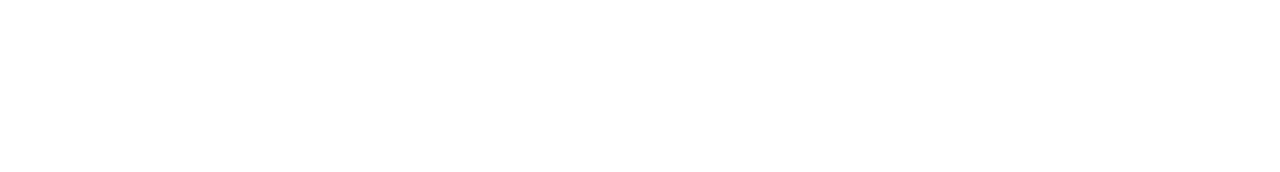
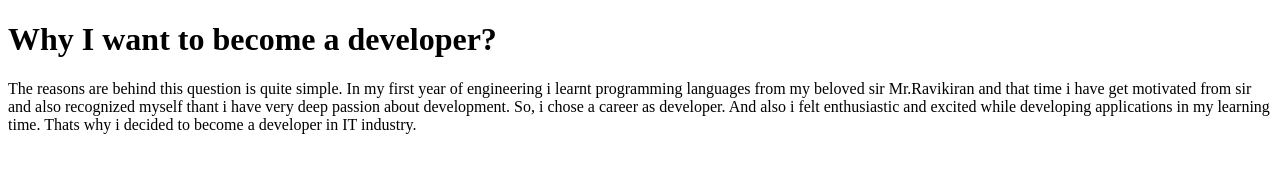
Before and after one commit to acciojob/why-software-PriyaGainedi, a website: page main.html in a window 1280 px wide. Drawn offline with Linux system fonts and the light colour scheme.

Commit message:
created a submission

```diff
--- a/main.html
+++ b/main.html
@@ -8,6 +8,8 @@
 
 <body>
 	<!-- the entire body must be written by student -->
+	<p><h1> Why I want to become a developer?</h1></p>
+	<p> The reasons are behind this question is quite simple. In my first year of engineering i learnt programming languages from my beloved sir Mr.Ravikiran and that time i have get motivated from sir and also recognized myself thant i have very deep passion about development. So, i chose a career as developer. And also i felt enthusiastic and excited while developing applications in my learning time. Thats why i decided to become a developer in IT industry.</p>
     <script type="text/javascript" src="./script.js">
 </script>
 
```
